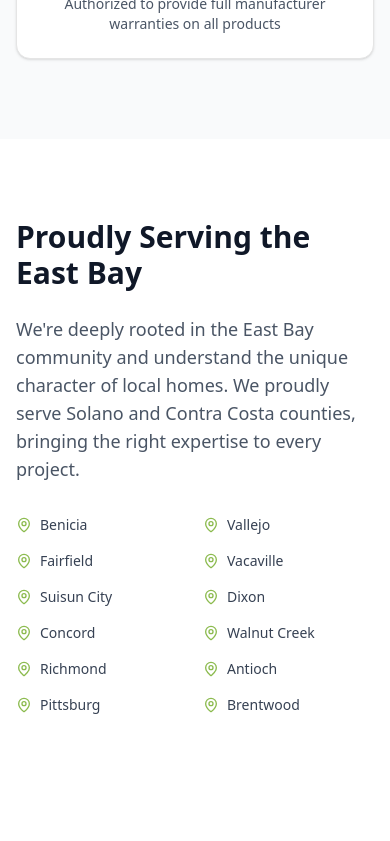
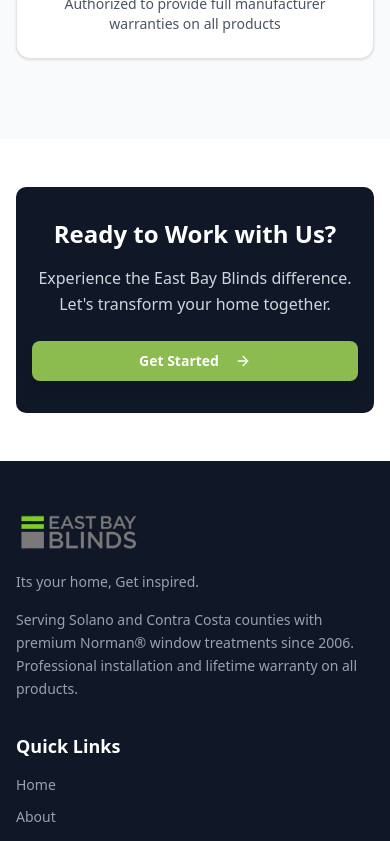
Before and after one commit to morganstovold/eastbayblinds.com, a Next.js app: page /about in a window 390 px wide. Shown: the part 5680-6521 px from the top of the page. Built offline with nearby package versions, Linux system fonts and the light colour scheme.

Commit message:
Update environment variable configuration to use `.env` instead of `.env.local` across multiple files. Remove unused service area section from AboutPage for a cleaner layout. Adjust padding in ServiceCard component for improved styling.

```diff
--- a/app/about/page.tsx
+++ b/app/about/page.tsx
@@ -14,7 +14,6 @@
   Star,
   Shield,
   Home,
-  MapPin,
 } from "lucide-react";
 import Image from "next/image";
 import CTA from "@/components/CTA";
@@ -318,55 +317,6 @@
         </div>
       </section>
 
-      {/* Service Area */}
-      <section className="py-20 bg-white">
-        <div className="container mx-auto px-4 sm:px-0">
-          <div className="grid grid-cols-1 lg:grid-cols-2 gap-12 items-center">
-            <motion.div
-              initial={{ opacity: 0, x: -20 }}
-              whileInView={{ opacity: 1, x: 0 }}
-              transition={{ duration: 0.8 }}
-              viewport={{ once: true }}
-            >
-              <h2 className="text-3xl md:text-4xl font-bold text-gray-900 mb-6">
-                Proudly Serving the East Bay
-              </h2>
-              <p className="text-lg text-gray-600 mb-8">
-                We're deeply rooted in the East Bay community and understand the
-                unique character of local homes. We proudly serve Solano and
-                Contra Costa counties, bringing the right expertise to every
-                project.
-              </p>
-
-              <div className="grid grid-cols-2 gap-4">
-                {[
-                  "Benicia",
-                  "Vallejo",
-                  "Fairfield",
-                  "Vacaville",
-                  "Suisun City",
-                  "Dixon",
-                  "Concord",
-                  "Walnut Creek",
-                  "Richmond",
-                  "Antioch",
-                  "Pittsburg",
-                  "Brentwood",
-                ].map((city) => (
-                  <div
-                    key={city}
-                    className="flex items-center gap-2 text-gray-700"
-                  >
-                    <MapPin className="h-4 w-4 text-primary" />
-                    <span className="text-sm">{city}</span>
-                  </div>
-                ))}
-              </div>
-            </motion.div>
-          </div>
-        </div>
-      </section>
-
       <CTA
         title="Ready to Work with Us?"
         description="Experience the East Bay Blinds difference. Let's transform your home together."
--- a/components/ServiceCard.tsx
+++ b/components/ServiceCard.tsx
@@ -41,7 +41,7 @@
       whileHover={{ y: -5 }}
       className={`group ${isFeatured ? 'scale-105' : ''}`}
     >
-      <Card className={`h-full transition-all duration-300 hover:shadow-lg ${
+      <Card className={`h-full transition-all duration-300 hover:shadow-lg p-0 ${
         isFeatured ? 'border-brand-primary ring-2 ring-brand-primary/20' : ''
       }`}>
         <CardHeader className={`${isCompact ? 'p-4' : 'p-6'} text-center`}>
--- a/drizzle.config.ts
+++ b/drizzle.config.ts
@@ -1,7 +1,7 @@
 import { config } from "dotenv";
 import { defineConfig } from "drizzle-kit";
 
-config({ path: ".env.local" });
+config({ path: ".env" });
 
 export default defineConfig({
   schema: "./lib/db-schema.ts",
--- a/lib/db.ts
+++ b/lib/db.ts
@@ -2,7 +2,7 @@
 import { neon } from "@neondatabase/serverless";
 import { config } from "dotenv";
 
-config({ path: ".env.local" });
+config({ path: ".env" });
 
 const sql = neon(process.env.DATABASE_URL!);
 export const db = drizzle({ client: sql });
```
Also changed, not shown: 1 other file (tests, documents, lock files or other folders).
